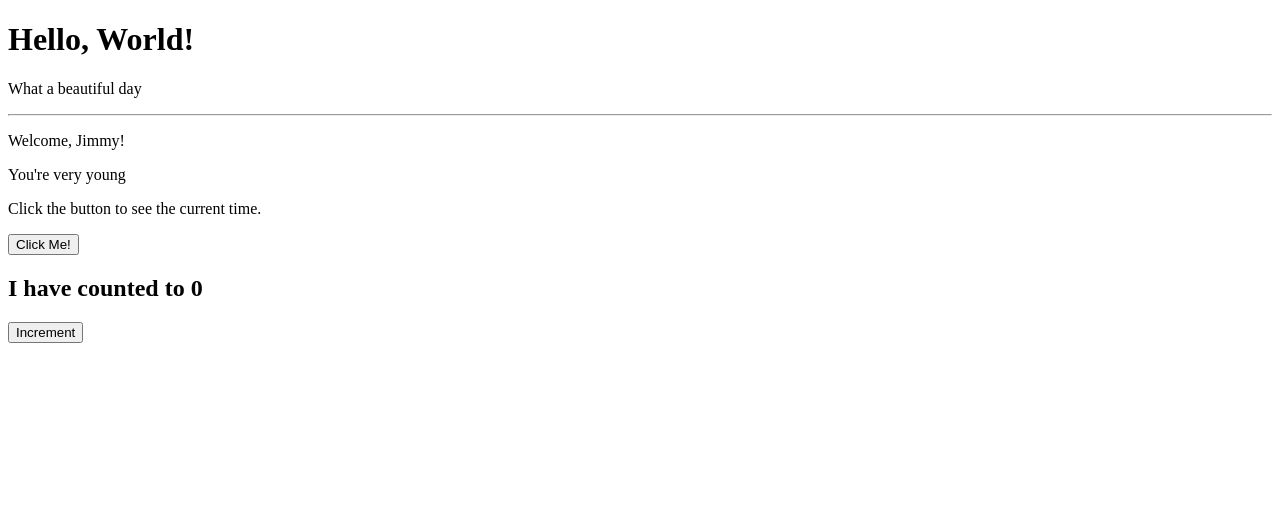
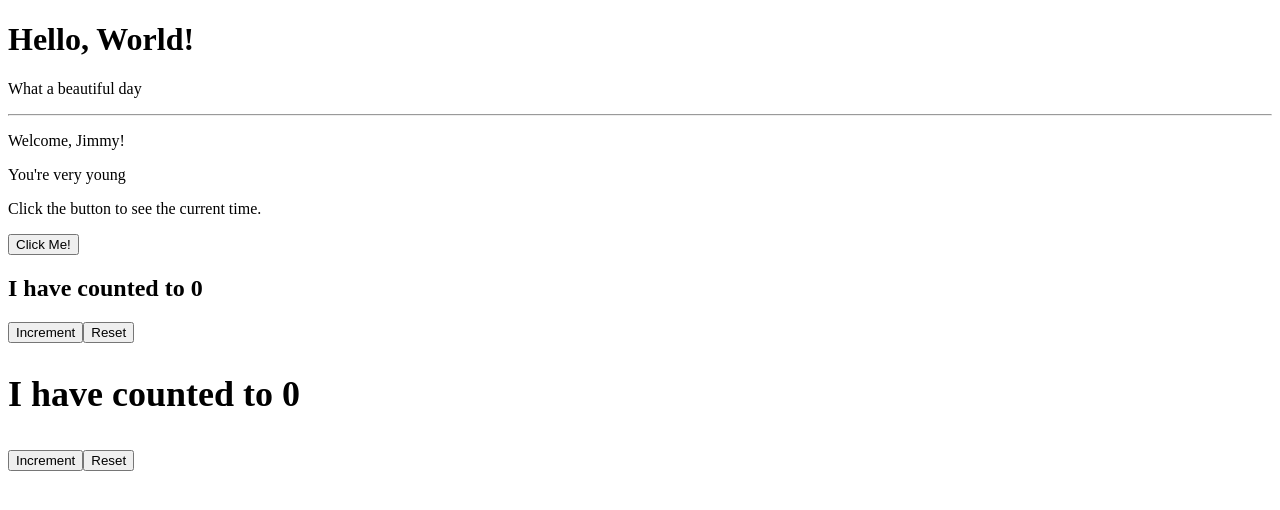
Before and after one commit to gabrieleprovenzano/react, a React (Vite) app in the folder latest/: page / in a window 1280 px wide. Shown: the top 510 px of the page. Built offline with nearby package versions, Linux system fonts and the light colour scheme.

Commit message:
Add files via upload

```diff
--- a/latest/src/App.jsx
+++ b/latest/src/App.jsx
@@ -1,5 +1,6 @@
 import { AlertClock } from "./AlertClock";
 import { Counter } from "./Counter";
+import { CounterDisplay } from "./CounterDisplay";
 import { HelloWorld } from "./HelloWorld";
 import Welcome  from "./Welcome";
 import { YourAge } from "./YourAgeIs";
@@ -14,5 +15,6 @@ export function App() {
         <YourAge age={19}/>
         <AlertClock />
         <Counter />
+        <CounterDisplay />
     </div>
 )}
--- a/latest/src/Counter.jsx
+++ b/latest/src/Counter.jsx
@@ -9,17 +9,17 @@ export const Counter = ()=> {
 
     {/*function HandleDecrementCounter() {
         setCount((el)=>el-1)
-    }
+    }*/}
 
     function Reset() {
        setCount(0)
-    }*/}
+    }
     return (
         <div>
             <h2>I have counted to {count}</h2>
             <button onClick={HandleIncrementCounter}>Increment</button>
-            {/*<button onClick={HandleDecrementCounter}>Decrement</button>
-            <button onClick={Reset}>Reset</button>*/}
+            {/*<button onClick={HandleDecrementCounter}>Decrement</button>*/}
+            <button onClick={Reset}>Reset</button>
         </div>
     )
 }
--- /dev/null
+++ b/latest/src/CounterDisplay.jsx
@@ -0,0 +1,7 @@
+import { Counter } from "./Counter";
+
+export function CounterDisplay() {
+    return <h2>
+        <Counter />
+    </h2>
+}
```
